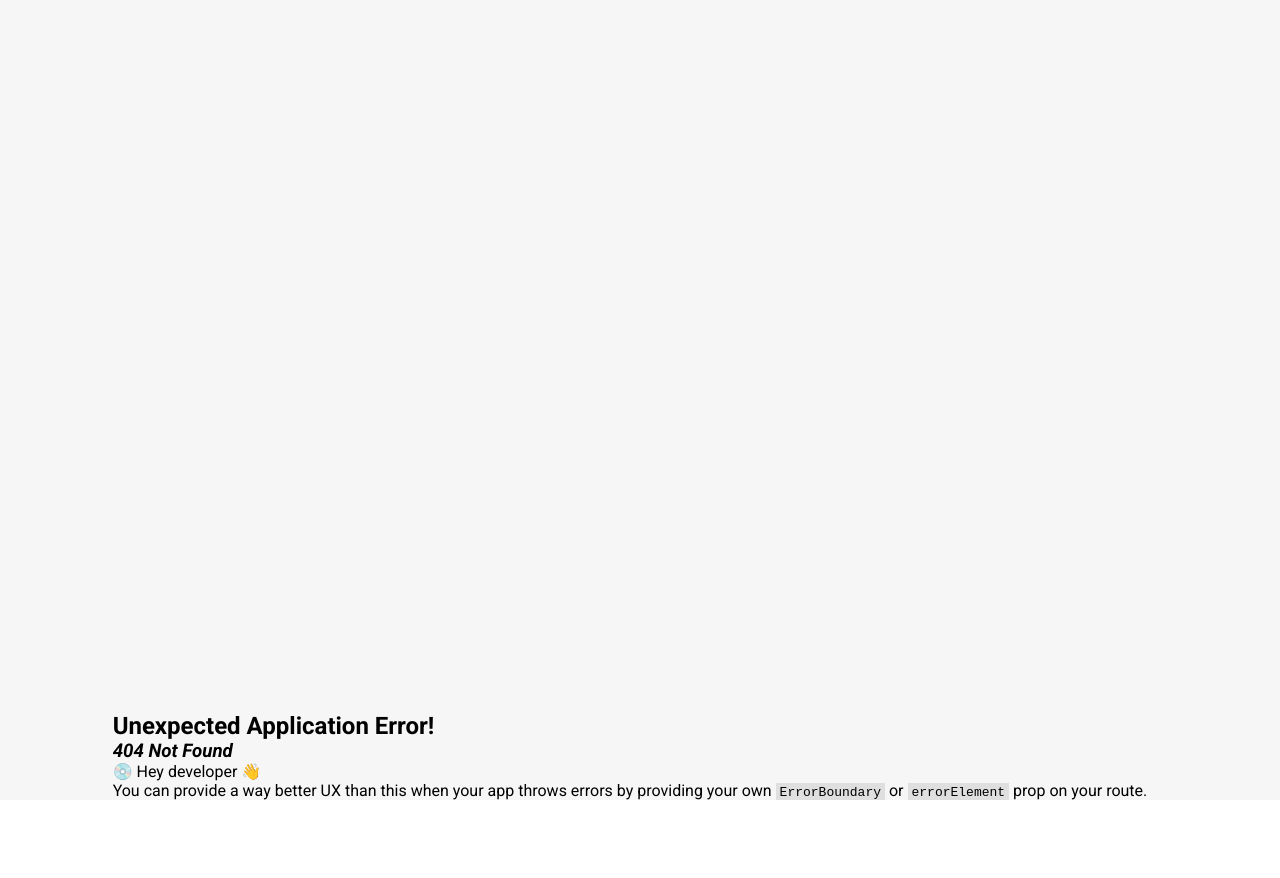
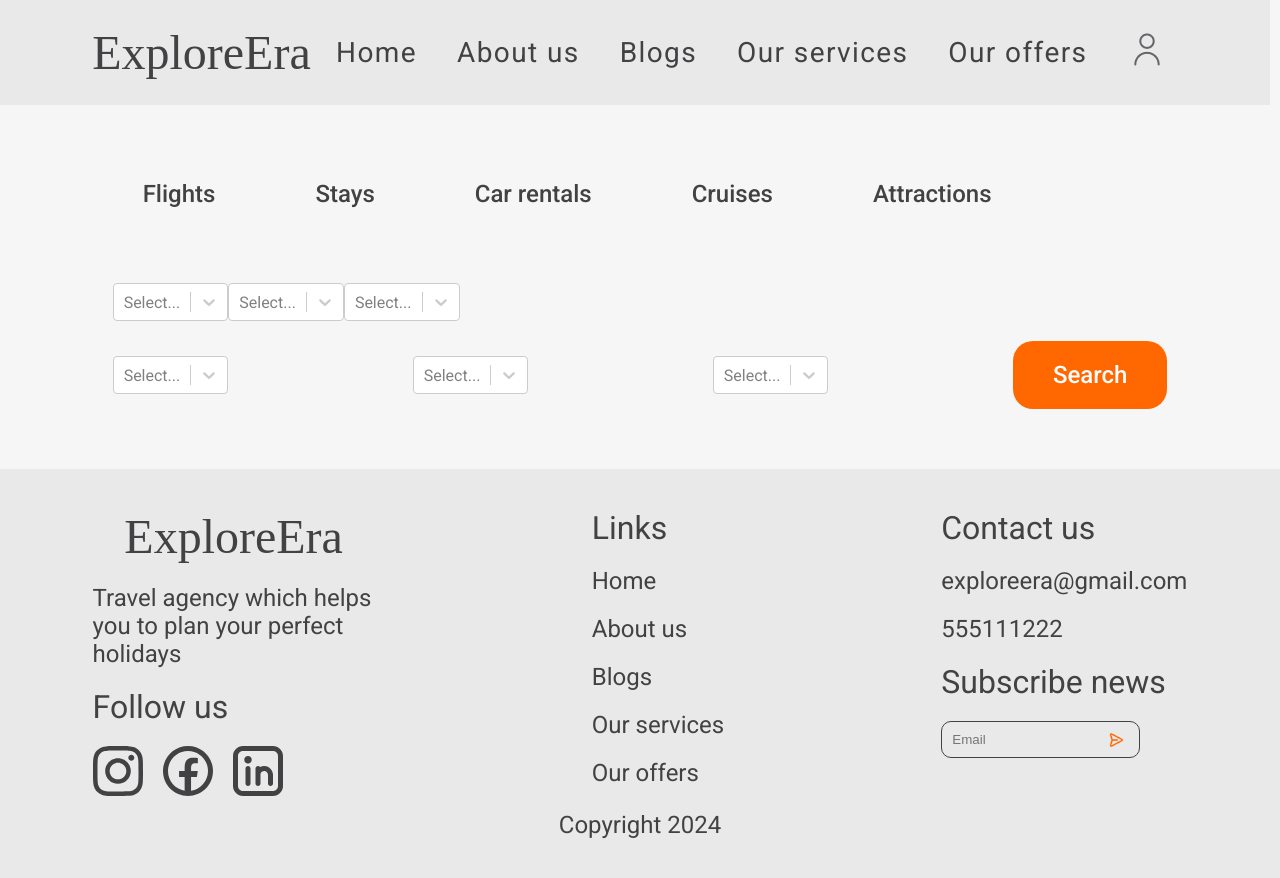
Before and after one commit to AchiGel/unilab_react_project, a React (Create React App) app: page /services/Flights in a window 1280 px wide. Before the commit this address had no page. Before the commit the page ends 800 px from the top, so only its background shows below. Built offline with nearby package versions, Linux system fonts and the light colour scheme; a web font is replaced by a local one.

Commit message:
add flights page

```diff
--- a/src/App.css
+++ b/src/App.css
@@ -7,7 +7,9 @@
   box-sizing: border-box;
 }
 
-a {
+a,
+a:visited {
+  color: inherit;
   text-decoration: none;
 }
 
--- a/src/App.js
+++ b/src/App.js
@@ -10,8 +10,9 @@ import {
   Route,
 } from "react-router-dom";
 
-import RootLayout from "./laouts/RootLayout";
-import ServicesPage from "./components/servicesPages/ServicesPage";
+import RootLayout from "./layouts/RootLayout";
+import ServicesLayout from "./layouts/ServicesLayout";
+import FlightsPage from "./components/servicesPages/FlightsPage";
 
 const router = createBrowserRouter(
   createRoutesFromElements(
@@ -19,7 +20,9 @@ const router = createBrowserRouter(
       <Route index element={<Main />} />
       <Route path="sign-in" element={<SignInPage />} />
       <Route path="sign-up" element={<SignUpPage />} />
-      <Route path="services" element={<ServicesPage />} />
+      <Route path="services" element={<ServicesLayout />}>
+        <Route path="Flights" element={<FlightsPage />} />
+      </Route>
     </Route>
   )
 );
--- a/src/components/Button.js
+++ b/src/components/Button.js
@@ -1,3 +1,4 @@
+import { NavLink } from "react-router-dom";
 import styled, { css } from "styled-components";
 
 const StyledButton = styled.button`
@@ -30,19 +31,27 @@ const StyledButton = styled.button`
         font-weight: 500;
         transition: all 0.2s ease;
       `;
-    } else if ("small") {
+    } else if (size === "small") {
       return css`
         border: none;
         outline: none;
         cursor: pointer;
-        color: white;
+        color: #424244;
         padding: 15px 30px;
-        background-color: #ff6700;
+        background-color: transparent;
         border-radius: 20px;
         font-family: "Roboto";
         font-size: 24px;
         font-weight: 500;
         transition: all 0.2s ease;
+        &:focus {
+          color: white;
+          background-color: #ff6700;
+        }
+        &:active {
+          color: white;
+          background-color: #ff6700;
+        }
       `;
     } else {
       return css`
@@ -66,8 +75,12 @@ const StyledButton = styled.button`
   }
 `;
 
-function Button({ buttonText, size }) {
-  return <StyledButton size={size}>{buttonText}</StyledButton>;
+function Button({ toRedirect, buttonText, size }) {
+  return (
+    <StyledButton size={size}>
+      <NavLink to={toRedirect}>{buttonText}</NavLink>
+    </StyledButton>
+  );
 }
 
 export default Button;
--- a/src/components/Navbar.js
+++ b/src/components/Navbar.js
@@ -97,7 +97,6 @@ const NavbarUser = styled.img`
 
 function Navbar({ scrolled, openSignPopUp }) {
   const location = useLocation();
-  console.log(location.pathname);
 
   return (
     <NavbarNavigation scrolled={scrolled}>
@@ -114,7 +113,9 @@ function Navbar({ scrolled, openSignPopUp }) {
             </NavbarItem>
             <NavbarItem>About us</NavbarItem>
             <NavbarItem>Blogs</NavbarItem>
-            <NavbarItem>Our services</NavbarItem>
+            <NavbarItem>
+              <NavLink to="/services">Our services</NavLink>
+            </NavbarItem>
             <NavbarItem>Our offers</NavbarItem>
             <NavbarItem onClick={openSignPopUp}>
               <NavbarUser src={user} scrolled={scrolled} />
@@ -162,7 +163,8 @@ function Navbar({ scrolled, openSignPopUp }) {
           </NavbarItems>
         </DarkNavbar>
       )}
-      {location.pathname === "/services" && (
+      {(location.pathname === "/services" ||
+        location.pathname === "/services/Flights") && (
         <DarkNavbar>
           <div className="navbar-logo">
             <NavLink to="/">
@@ -177,7 +179,9 @@ function Navbar({ scrolled, openSignPopUp }) {
             </NavbarItem>
             <NavbarItem style={{ color: "#424244" }}>About us</NavbarItem>
             <NavbarItem style={{ color: "#424244" }}>Blogs</NavbarItem>
-            <NavbarItem style={{ color: "#424244" }}>Our services</NavbarItem>
+            <NavbarItem style={{ color: "#424244" }}>
+              <NavLink to="/services">Our services</NavLink>
+            </NavbarItem>
             <NavbarItem style={{ color: "#424244" }}>Our offers</NavbarItem>
             <NavbarItem onClick={openSignPopUp}>
               <NavbarUser
--- a/src/components/servicesPages/FlightsPage.js
+++ b/src/components/servicesPages/FlightsPage.js
@@ -1,3 +1,43 @@
+import Select from "react-select";
+import Button from "../Button";
+
+import styled from "styled-components";
+
+const FlightsPageSearch = styled.section`
+  display: flex;
+  flex-direction: column;
+  gap: 20px;
+  margin-bottom: 60px;
+`;
+
+const FlightsPageSearchTop = styled.div`
+  display: flex;
+  align-items: center;
+  max-width: 409px;
+`;
+
+const FlightsPageSearchBottom = styled.div`
+  display: flex;
+  width: 100%;
+  align-items: center;
+  justify-content: space-between;
+  gap: 20px;
+`;
+
 export default function FlightsPage() {
-  return <div>Flights</div>;
+  return (
+    <FlightsPageSearch>
+      <FlightsPageSearchTop>
+        <Select />
+        <Select />
+        <Select />
+      </FlightsPageSearchTop>
+      <FlightsPageSearchBottom>
+        <Select />
+        <Select />
+        <Select />
+        <Button buttonText="Search" size="medium" />
+      </FlightsPageSearchBottom>
+    </FlightsPageSearch>
+  );
 }
--- a/src/components/servicesPages/ServicesButtons.js
+++ b/src/components/servicesPages/ServicesButtons.js
@@ -6,6 +6,7 @@ const ServicesButtonsContainer = styled.div`
   align-items: center;
   gap: 40px;
   margin-bottom: 60px;
+  margin-top: 165px;
 `;
 
 export default function ServicesButtons() {
@@ -19,7 +20,7 @@ export default function ServicesButtons() {
   return (
     <ServicesButtonsContainer>
       {buttonText.map((item, index) => (
-        <Button key={index} buttonText={item} size="small" />
+        <Button toRedirect={item} key={index} buttonText={item} size="small" />
       ))}
     </ServicesButtonsContainer>
   );
--- a/src/components/servicesPages/ServicesPage.js
+++ /dev/null
@@ -1,9 +0,0 @@
-import ServicesButtons from "./ServicesButtons";
-
-export default function ServicesPage() {
-  return (
-    <section>
-      <ServicesButtons />
-    </section>
-  );
-}
--- /dev/null
+++ b/src/layouts/ServicesLayout.js
@@ -0,0 +1,11 @@
+import ServicesButtons from "../components/servicesPages/ServicesButtons";
+import { Outlet } from "react-router-dom";
+
+export default function ServicesLayout() {
+  return (
+    <div>
+      <ServicesButtons />
+      <Outlet />
+    </div>
+  );
+}
```
Also changed, not shown: src/components/servicesPages/StaysPage.js (added), src/layouts/RootLayout.js (renamed from src/laouts/RootLayout.js).
